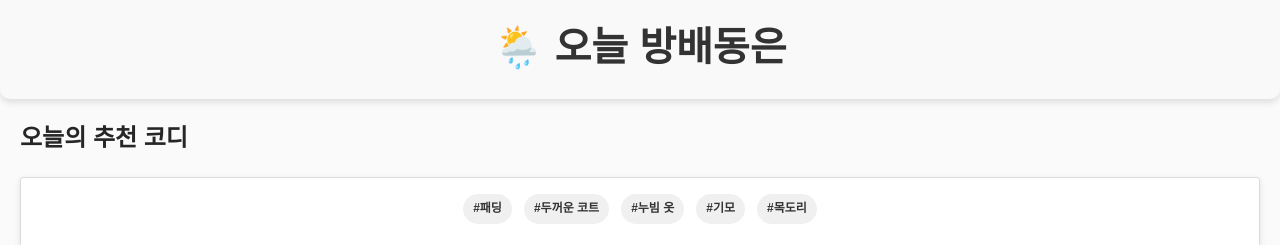
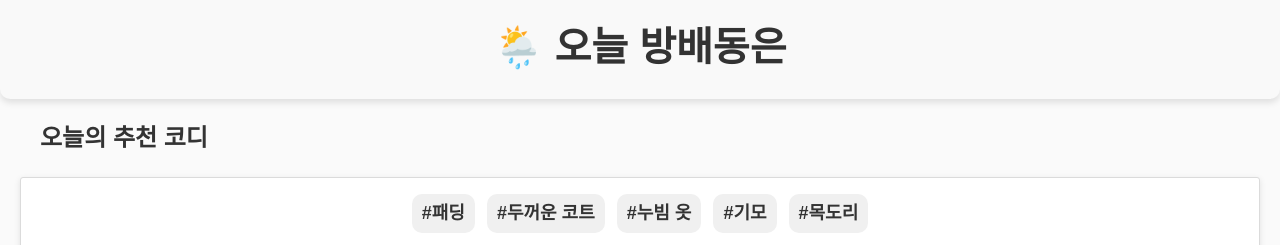
Before and after one commit to jisunipark/ootd-app, a Flask app: page / in a window 1280 px wide. Shown: the part 325-570 px from the top of the page. Run offline with Flask 3, Linux system fonts and the light colour scheme; data that the repository does not hold is empty.

Commit message:
Fix: 태그 스타일 변경

```diff
--- a/app/static/css/index_home.css
+++ b/app/static/css/index_home.css
@@ -13,6 +13,17 @@
     color: #262626;
     line-height: 1.6;
     font-size: 16px; /* 기본 폰트 크기 고정 */
+  }
+
+  /* h2 태그 공통 스타일 */
+  h2 {
+    margin: 0;
+    text-align: left; /* 왼쪽 정렬 */
+    margin-left: 20px; /* 왼쪽 여백 추가 */
+    font-size: 30px;
+    font-weight: bold;
+    color: #333;
+    padding-bottom: 10px;
   }
 
   /* 날씨 섹션 */
@@ -98,7 +109,7 @@
     padding: 5px 10px;
     margin: 6px;
     border-radius: 10px;
-    font-size: 1.2em;
+    font-size: 18px !important;
     font-weight: bold;   /* 글씨 굵게 */
   }
 
@@ -187,13 +198,13 @@
     margin-bottom: 8px;
   }
 
-  .tag {
+  .post-tag {
     display: inline-block;
     background-color: #f0f0f0;
     color: #333;
     padding: 5px 10px;
     border-radius: 15px;
-    font-size: 12px;
+    font-size: 12px !important;
     font-weight: bold;
   }
 
```
